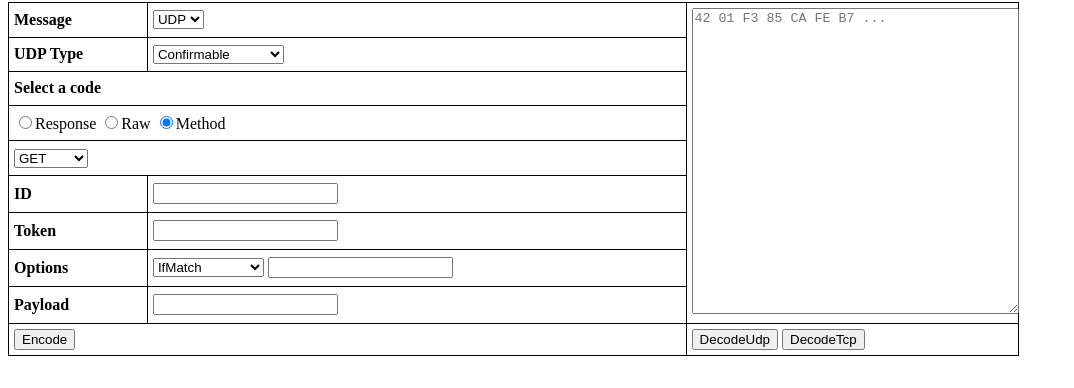
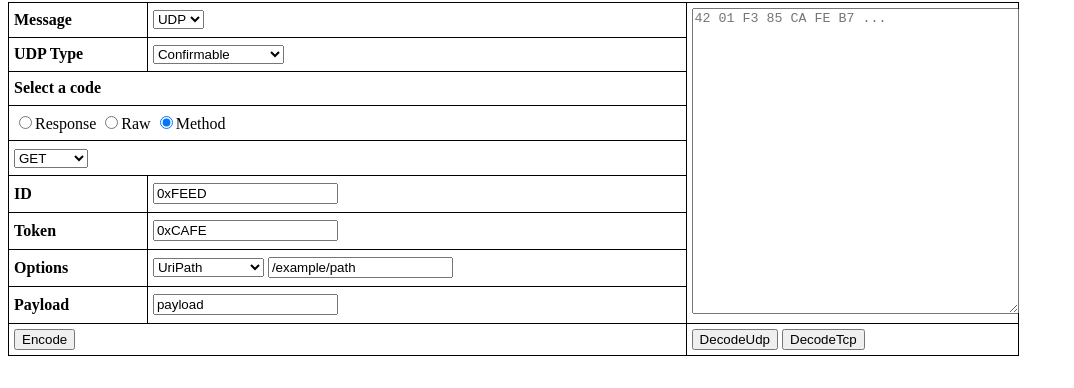
Before and after one commit to JuulLabs/koap, a plain HTML site: page koap/src/jsMain/resources/index.html in a window 1280 px wide. Shown: the part 78-466 px from the top of the page, without its empty margins (0-1074 px from the left). Drawn offline with Linux system fonts and the light colour scheme; a script that the page names is missing.

Commit message:
ESC-925 PR feedback
- Add default form values

```diff
--- a/koap/src/jsMain/resources/index.html
+++ b/koap/src/jsMain/resources/index.html
@@ -82,11 +82,11 @@
             </tr>
             <tr>
                 <th>ID</th>
-                <td><input id="msgid" type="text"></td>
+                <td><input id="msgid" type="text" value="0xFEED"></td>
             </tr>
             <tr>
                 <th>Token</th>
-                <td><input id="token" type="text"></td>
+                <td><input id="token" type="text" value="0xCAFE"></td>
             </tr>
             <tr>
                 <th>Options</th>
@@ -99,7 +99,7 @@
                         <option value="Observe">Observe</option>
                         <option value="UriPort">UriPort</option>
                         <option value="LocationPath">LocationPath</option>
-                        <option value="UriPath">UriPath</option>
+                        <option value="UriPath" selected>UriPath</option>
                         <option value="ContentFormat">ContentFormat</option>
                         <option value="MaxAge">MaxAge</option>
                         <option value="UriQuery">UriQuery</option>
@@ -109,12 +109,12 @@
                         <option value="ProxyScheme">ProxyScheme</option>
                         <option value="Size1">Size1</option>
                     </select>
-                    <input type="text" id="optioninput">
+                    <input type="text" id="optioninput" value="/example/path">
                 </td>
             </tr>
             <tr>
                 <th>Payload</th>
-                <td><input id="payload" type="text"></td>
+                <td><input id="payload" type="text" value="payload"></td>
             </tr>
             <tr>
                 <td colspan="2">
```
